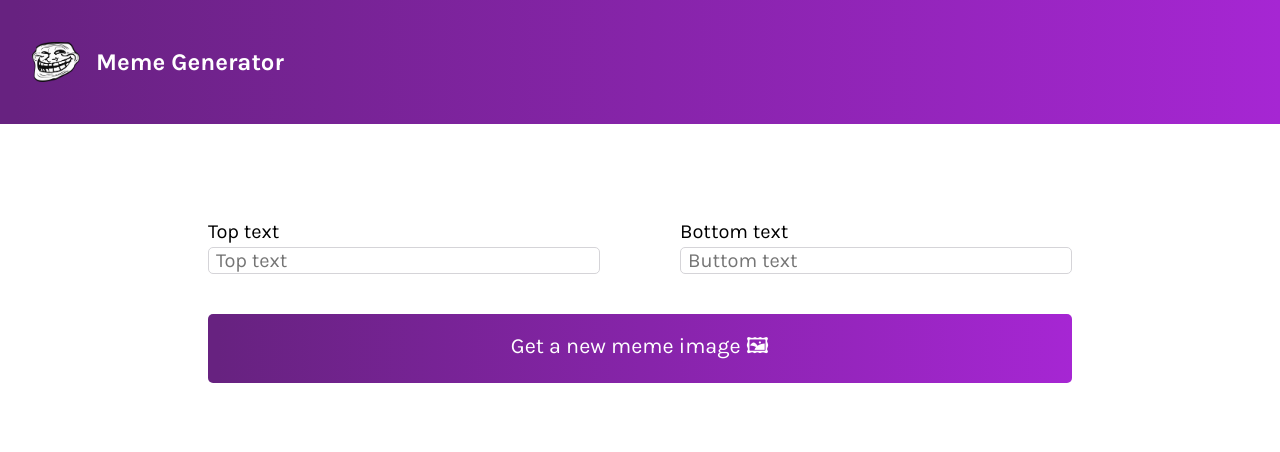
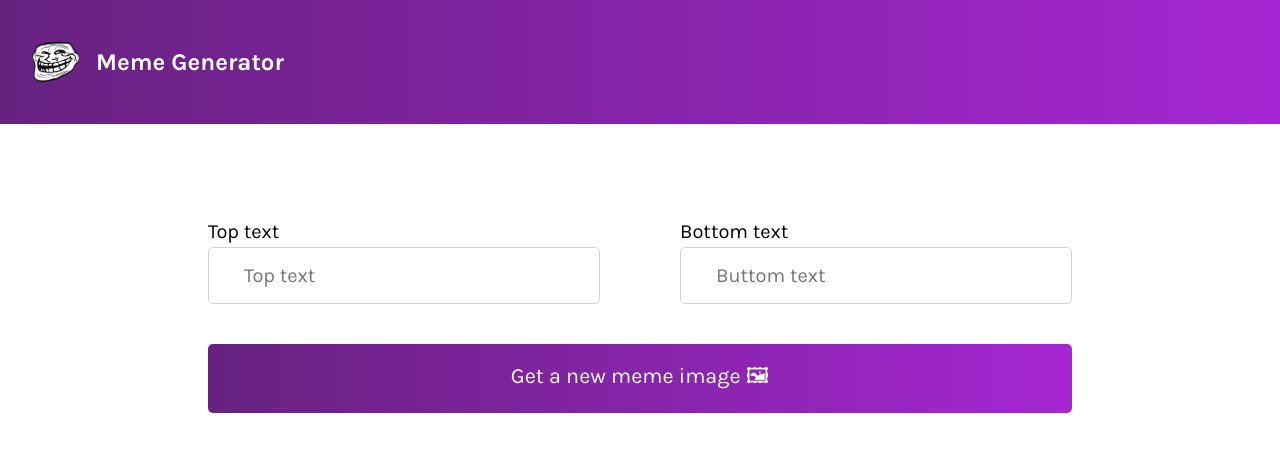
Before and after one commit to Davsan88/meme-generator, a React (Vite) app: page / in a window 1280 px wide. Shown: the top 452 px of the page. Built offline with nearby package versions, Linux system fonts and the light colour scheme.

Commit message:
Update App.css

```diff
--- a/src/App.css
+++ b/src/App.css
@@ -53,8 +53,9 @@ main {
 .form__input {
   margin-top: 0.25rem;
   border-radius: 5px;
+  padding: calc(0.5 * var(--spacing)) var(--spacing);
   border: 1px solid #D5D4D8;
-  text-indent: 5px;
+  text-indent: 3px;
   font-size: clamp(1rem, 2vw, 1.25rem);
 }
 
```
